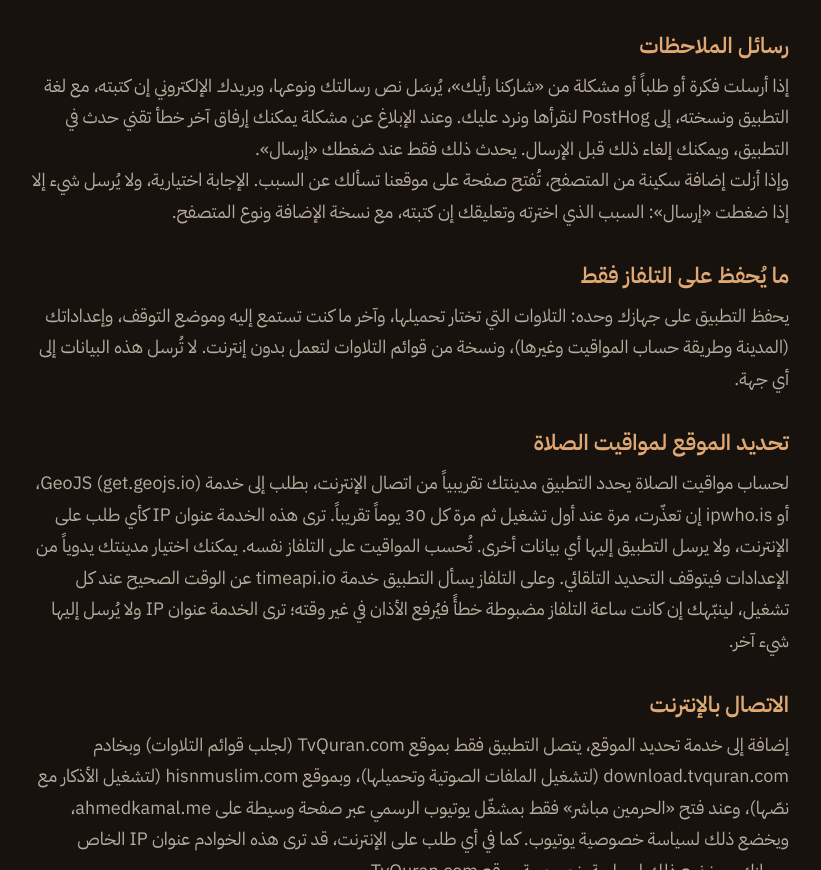
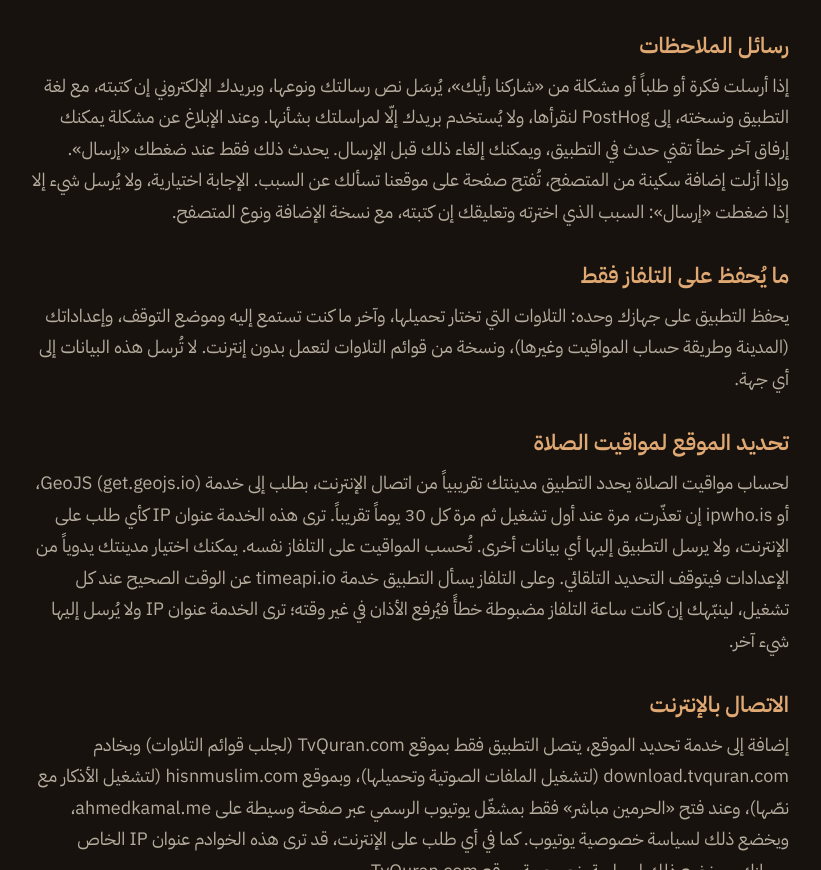
Before and after one commit to AhmedKamal/sakinah-site, a plain HTML site: page privacy/index.html in a window 1280 px wide. Shown: the part 873-1743 px from the top of the page, without its empty margins (231-1052 px from the left). Drawn offline with Linux system fonts and the light colour scheme.

Commit message:
Privacy: feedback email is used only to write to you about it (no promise to reply)
Co-Authored-By: Claude Opus 5.5 <noreply@anthropic.com>

```diff
--- a/privacy/index.html
+++ b/privacy/index.html
@@ -170,7 +170,7 @@ section { padding-top: 72px; }
   <p>يرسل التطبيق بيانات استخدام مجهولة افتراضياً، ويمكنك إيقافها في أي وقت من الإعدادات ← «مشاركة بيانات الاستخدام المجهولة»، فلا يُرسل بعدها شيء. يُرسَل إلى خدمة PostHog (خوادم الاتحاد الأوروبي): الأقسام التي تفتحها، ونوع ما يُشغَّل (القسم أو القارئ أو السورة) ومدة الاستماع، واستخدام الأذان والأذكار والبث والتحميل، وتغيير الإعدادات، وكلمات البحث، والأخطاء التقنية (نص الخطأ وموضعه في كود التطبيق، دون أي ملفات أو بيانات من جهازك) وتعذّر بدء التشغيل، والوقت الذي تقضيه في التطبيق، ورمز الدولة المستخدم لمواقيت الصلاة، ولغة التطبيق ونسخته. يُعرَّف جهازك برمز مجهول فقط: على التلفاز رمز مشتق باتجاه واحد من معرّف التلفاز (حتى لا يُحسب التلفاز مرتين إذا أعدت تثبيت التطبيق، ولا يُرسل معرّف التلفاز نفسه ولا يمكن استرجاعه من الرمز)، وفي Chrome رقم عشوائي لكل تثبيت؛ دون اسم أو حساب أو موقع دقيق، ودون ملفات شخصية أو تحديد للموقع من عنوان الإنترنت. لا تُباع هذه البيانات ولا تُشارَك ولا تُستخدم للإعلانات. تُحفظ سنة واحدة كحد أقصى ثم تُحذف، ولطلب حذف البيانات المرتبطة برمز جهازك قبل ذلك راسلنا على sakinah@jazary.com.</p>
 
   <h2>رسائل الملاحظات</h2>
-  <p>إذا أرسلت فكرة أو طلباً أو مشكلة من «شاركنا رأيك»، يُرسَل نص رسالتك ونوعها، وبريدك الإلكتروني إن كتبته، مع لغة التطبيق ونسخته، إلى PostHog لنقرأها ونرد عليك. وعند الإبلاغ عن مشكلة يمكنك إرفاق آخر خطأ تقني حدث في التطبيق، ويمكنك إلغاء ذلك قبل الإرسال. يحدث ذلك فقط عند ضغطك «إرسال».</p>
+  <p>إذا أرسلت فكرة أو طلباً أو مشكلة من «شاركنا رأيك»، يُرسَل نص رسالتك ونوعها، وبريدك الإلكتروني إن كتبته، مع لغة التطبيق ونسخته، إلى PostHog لنقرأها، ولا يُستخدم بريدك إلّا لمراسلتك بشأنها. وعند الإبلاغ عن مشكلة يمكنك إرفاق آخر خطأ تقني حدث في التطبيق، ويمكنك إلغاء ذلك قبل الإرسال. يحدث ذلك فقط عند ضغطك «إرسال».</p>
   <p>وإذا أزلت إضافة سكينة من المتصفح، تُفتح صفحة على موقعنا تسألك عن السبب. الإجابة اختيارية، ولا يُرسل شيء إلا إذا ضغطت «إرسال»: السبب الذي اخترته وتعليقك إن كتبته، مع نسخة الإضافة ونوع المتصفح.</p>
 
   <h2>ما يُحفظ على التلفاز فقط</h2>
```
Also changed, not shown: en/privacy/index.html (+1 -1 lines).
